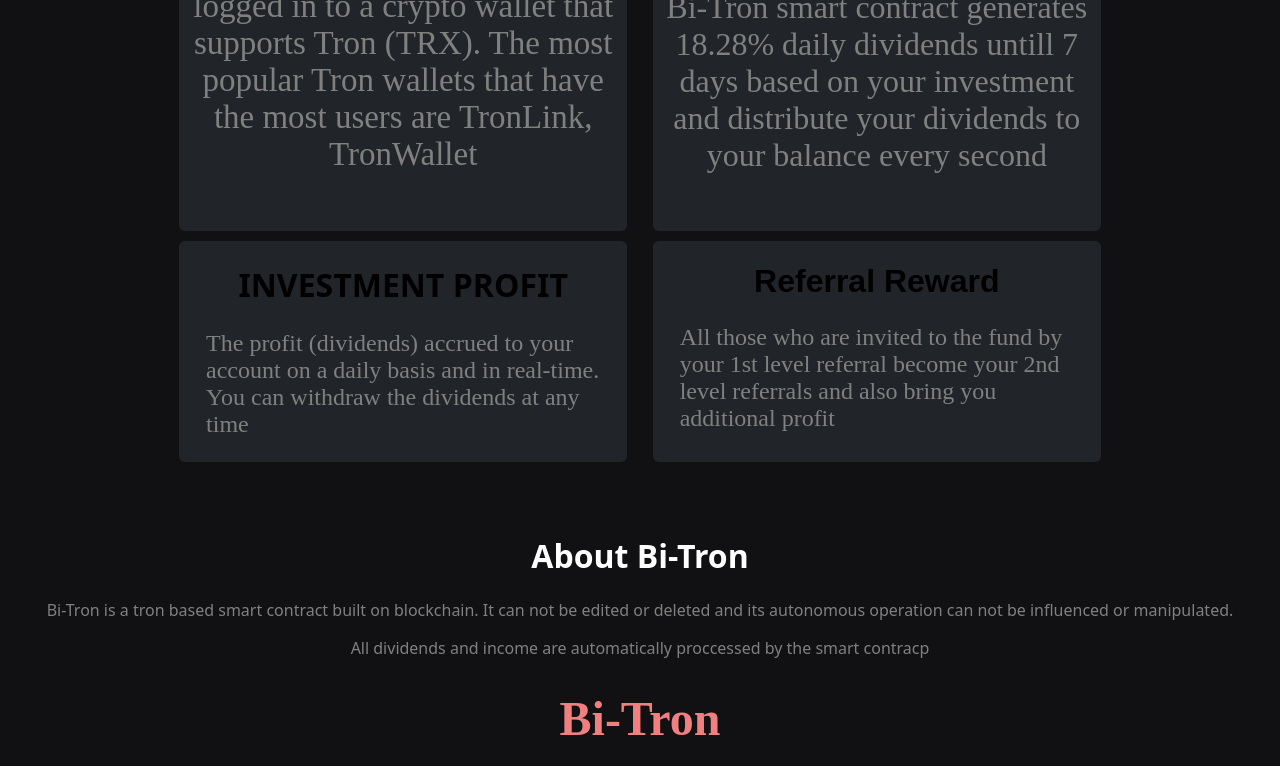
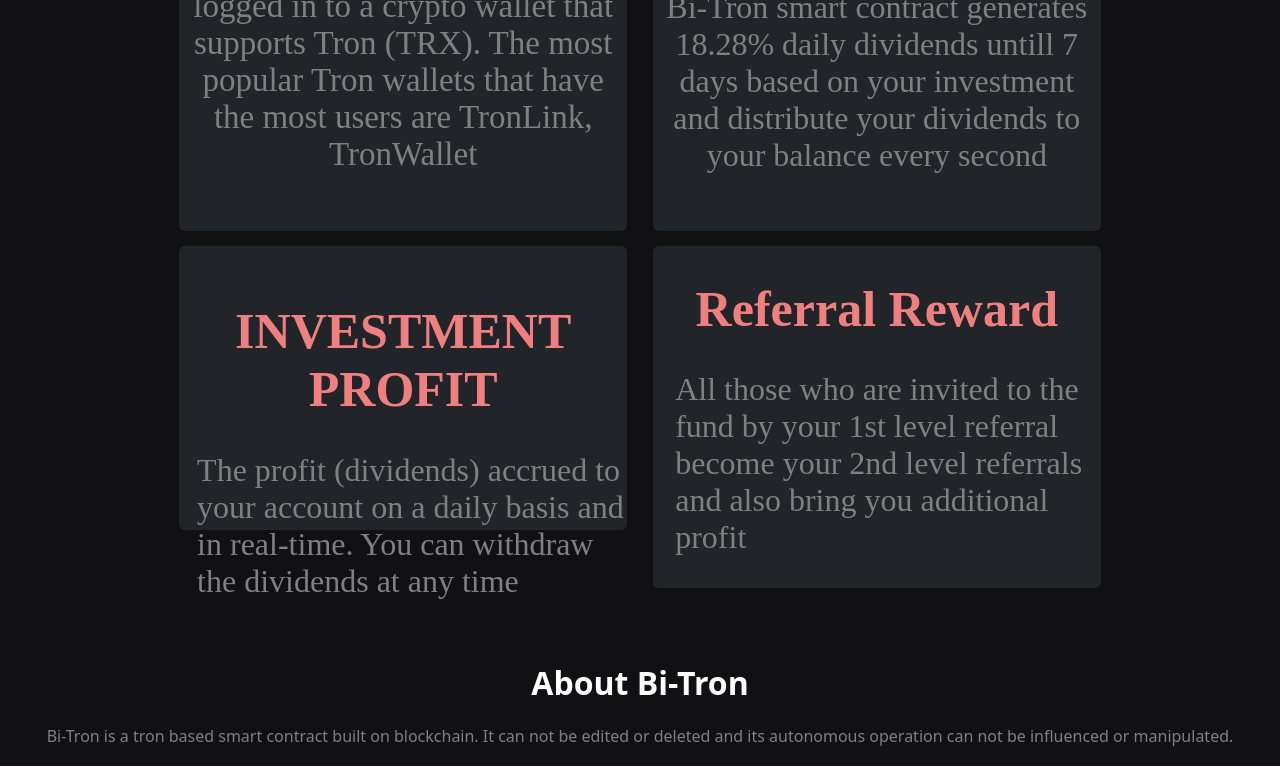
Before and after one commit to ali-203/myapp-master, a React (Create React App) app: page / in a window 1280 px wide. Shown: the part 5376-6142 px from the top of the page. Built offline with nearby package versions, Linux system fonts and the light colour scheme.

Commit message:
updated css

```diff
--- a/src/App.css
+++ b/src/App.css
@@ -366,7 +366,6 @@
 
 }
 .smart-contract {
-  font-size: x-large;
     padding-top: 1%;
     text-align: center;
     width: 35%;
@@ -434,8 +433,9 @@
   background-color: #111113;
 }
 .crypto_profit {
+  height: 284px;
     border-radius: 6px 6px 6px 6px;
-  margin-top: 10px;
+    margin-top: 15px;
     margin-right: 1%;
     background-color: #212529;
     width: 35%;
@@ -443,28 +443,29 @@
 }
 .smart-rewrd {
   border-radius: 6px 6px 6px 6px;
-  margin-top: 10px;
+  margin-top: 15px;
   background-color: #212529;
   width: 35%;
   margin-left: 1%;
 }
 .crypto_profit h1{
+  font-size: 50px;
+  color: lightcoral;
   text-align: center;
-  font-family: system-ui;
+  margin-top: 56px;
 }
 .crypto_profit p {
-  padding-right: 1%;
-    font-size: x-large;
-    padding-left: 6%;
+  font-size: 32px;
+    padding-left: 4%;
     color: gray;
 }
 .smart-rewrd h1 {
+  color: lightcoral;
+  font-size: 50px;
   text-align: center;
-  font-family: sans-serif;
 }
 .smart-rewrd p{
-  padding-right: 1%;
-  font-size: x-large;
-  padding-left: 6%;
+    padding-left: 5%;
     color: gray;
+    font-size: 32px;
 }
```
Lines whose indentation alone changed are shown as unchanged.
